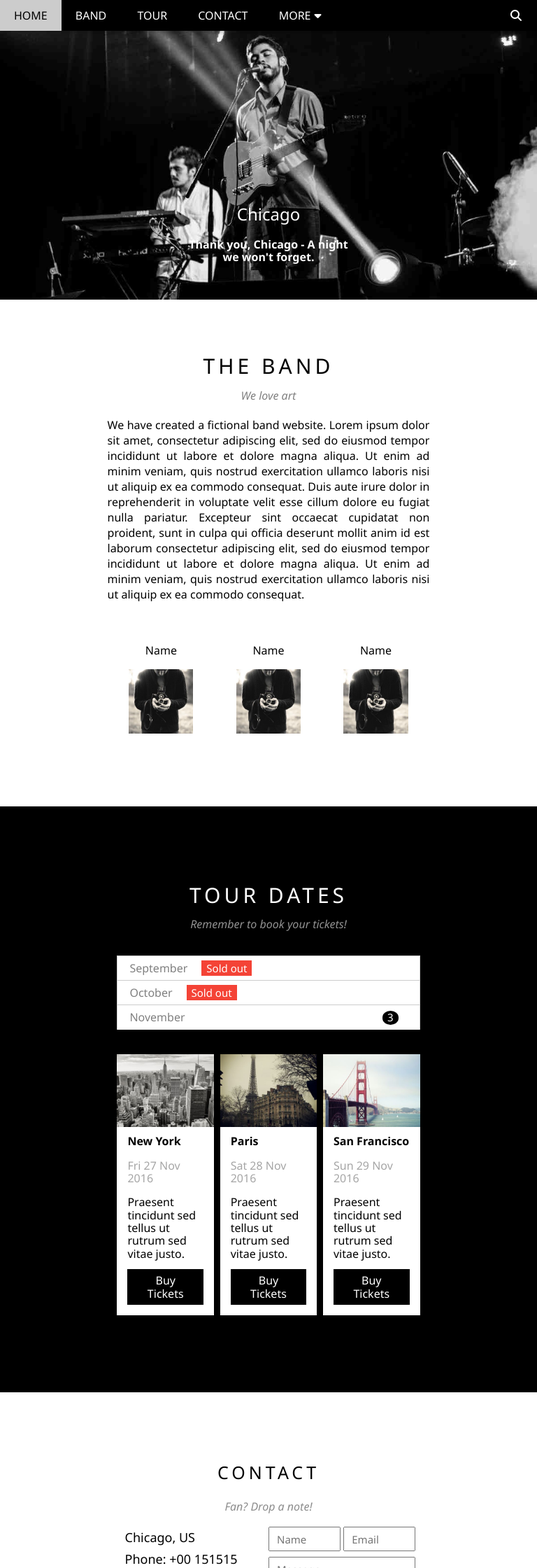
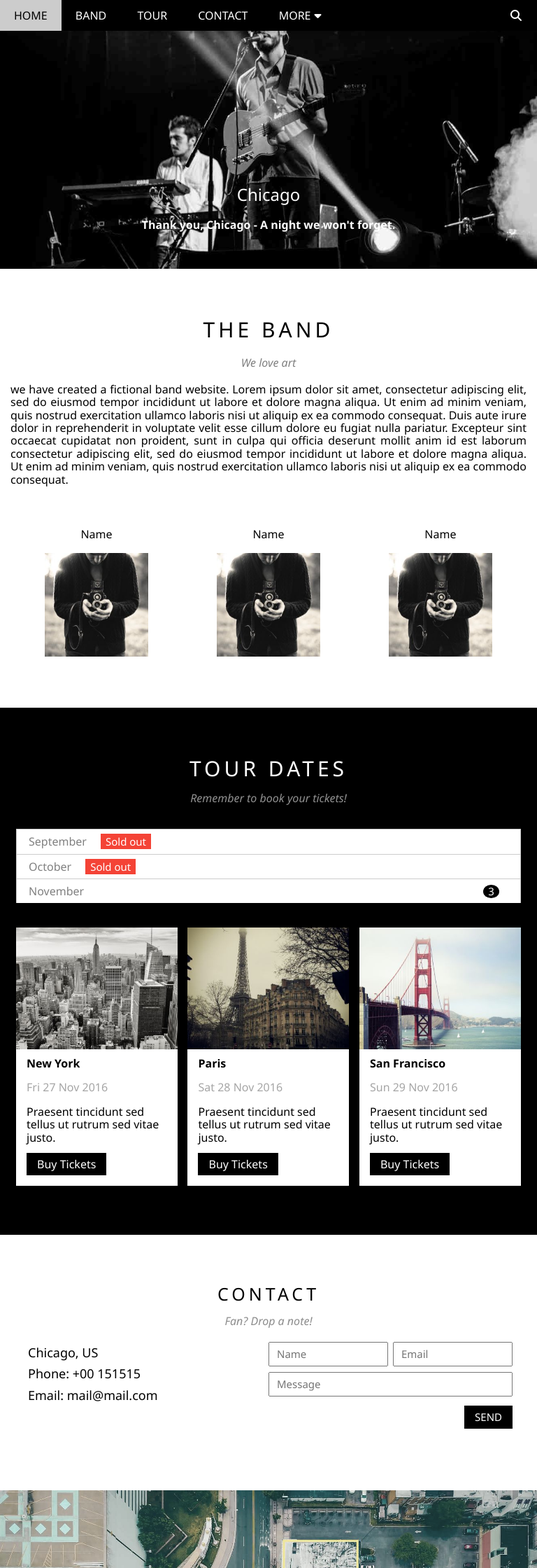
Before and after one commit to ayub-70/the-band, a PHP site: page / in a window 768 px wide. Shown: the top 2240 px of the page at 70% size. Run offline with PHP 8.4, Linux system fonts and the light colour scheme.

Commit message:
I have ended theme large screens styling

```diff
--- a/css/style.css
+++ b/css/style.css
@@ -376,9 +376,263 @@ footer span{
 	}
 }
 
-/* starting large screen styling*/
+/* starting middle screen styling*/
 
-@media(min-width:768px){
+@media(min-width:768px) and (max-width:1023px){
+
+	.middle-hide{
+		display:none !important;
+	}
+
+	.middle-appear{
+		display:block;
+	}
+
+	/*starting header styling*/
+
+	header{
+		position:fixed;
+	}
+
+	header .home, header .ul1{
+		display:inline-block;
+	}
+
+	header .home:hover{
+		background-color:#ccc !important;
+		color:black;
+		cursor:pointer;
+	}
+
+	header .ul1 li{
+		display:inline-block;
+	}
+
+	header .search{
+		position:absolute;
+		right:0;
+		top:0;
+		padding:13px 20PX;
+	}
+
+	header .search:hover{
+		background-color:#F44336;
+		cursor:pointer;
+	}
+
+	header .menu{
+		position:relative;
+	}
+
+	header .menu .sub-ul{
+		position:absolute;
+		top:100%;
+		left:0%;
+		background-color:#fff;
+		color:black;
+		width:150PX;
+		display:none;
+	}
+
+
+	header .ul1 .sub-ul li{
+		padding:10px 15PX;
+		text-transform:capitalize;
+		font-size:15PX;
+		display:block;
+	}
+
+	header .menu:hover .sub-ul{
+		display:block;
+	}
+
+	/*ending header styling*/
+
+
+	/*starting main image styling*/
+
+	main{
+		position:relative;
+		padding-top:0;
+		width:100%;
+	}
+
+	main img{
+		width:100%;
+		height:auto;
+		display:block;
+	}
+
+	main div{
+		position:absolute;
+		left:25%;
+		bottom:14%;
+		color:#fff;
+		text-align:center;
+		width:50%;
+		box-sizing:border-box;
+	}
+
+	main h2{
+		font-weight:400;
+		margin-bottom:20px;
+	}
+
+	main p{
+		font-weight:700;
+	}
+
+	main span, main h2{
+		text-transform:capitalize;
+	}
+	/*ending main-image styling*/
+
+	/*starting main-image styling*/
+
+	main{
+		position:relative;
+		padding-top:0;
+		width:100%;
+	}
+
+	main img{
+		width:100%;
+		height:auto;
+		display:block;
+	}
+
+	main div{
+		position:absolute;
+		left:25%;
+		bottom:14%;
+		color:#fff;
+		text-align:center;
+		width:50%;
+		box-sizing:border-box;
+	}
+
+	main h2{
+		font-weight:400;
+		margin-bottom:20px;
+	}
+
+	main p{
+		font-weight:700;
+		/*border:solid 1px red;*/
+		/*width:50%;*/
+	}
+
+	main span, main h2{
+		text-transform:capitalize;
+	}
+
+	/*ending main-image styling*/
+
+	/*starting band section styling*/
+
+	.band .bandmember{
+		/*border:solid 1px red;*/
+		/*float:left;*/
+	}
+
+	.band .bandmember figure{
+		width:20%;
+		margin:0 6.666%;
+		float:left;
+	}
+
+	.band .bandmember figure figcaption{
+		margin:0 0 18px 0;
+	}
+
+	.band .bandmember figure img{
+		width:100%;
+	}
+
+	/*ending band section styling*/
+
+	/*starting tour dates section styling*/
+
+	.cities-f{
+		width:94%;
+		margin:auto;
+		text-align:left;
+		position:relative;
+	}
+
+	.tour-dates-content .cities-f figure{
+		margin:0;
+		width:32%;
+		float:left;
+	}
+
+	.tour-dates-content .cities-f figure + figure{
+		margin:0 auto;
+		margin-left:2%;
+	}
+
+	.tour-dates-content .cities-f figure:last-child{
+		position:absolute;
+		right:0;
+	}
+
+	.tour-dates-content .cities-f figure img{
+		width:100%;
+
+	}
+
+	/*ending tour dates section styling*/
+
+	/*starting contact section styling*/
+
+	.contact figure{
+		padding:0 !important;
+		margin:20PX;
+	}
+
+	.contact ul, .contact form{
+		margin:0;
+		padding:0;
+	}
+
+	.contact figure ul, .contact figure form{
+		width:50%;
+		float:left;
+	}
+
+	.contact figure ul{
+		font-weight:500;
+	}
+
+	.contact figure form div:first-child{
+		width:49%;
+		float:left;
+		margin:auto;
+	}
+
+	.contact figure form div:first-child + div{
+		width:49%;
+		float:left;
+		margin-left:2%;
+	}
+
+	/*ending contact section styling*/
+
+	/*starting contact section styling*/
+
+	.location{
+		margin-top:100PX;
+	}
+
+	/*ending location section styling*/
+}
+
+/* ending middle screen styling*/
+
+/* starting large screens styling*/
+
+
+@media(min-width:1024px){
 
 	/*classes*/
 	.tablet-hide{
@@ -393,6 +647,7 @@ footer span{
 
 	header{
 		position:relative;
+		position:fixed;
 	}
 
 	header .home, header .ul1{
@@ -454,20 +709,64 @@ footer span{
 
 	/*ending header styling*/
 
+	main{
+		position:relative;
+		padding-top:0;
+		width:100%;
+	}
+
+	main img{
+		width:100%;
+		height:auto;
+		display:block;
+	}
+
+	main div{
+		position:absolute;
+		left:25%;
+		bottom:14%;
+		color:#fff;
+		text-align:center;
+		width:50%;
+		box-sizing:border-box;
+	}
+
+	main h2{
+		font-weight:400;
+		margin-bottom:20px;
+	}
+
+	main p{
+		font-weight:700;
+	}
+
+	main span, main h2{
+		text-transform:capitalize;
+	}
+	/*ending main-image styling*/
+
 	/*starting main-image styling*/
 
 	main{
 		position:relative;
 		padding-top:0;
+		width:100%;
+	}
+
+	main img{
+		width:100%;
+		height:auto;
+		display:block;
 	}
 
 	main div{
 		position:absolute;
-		bottom:55PX;
-		left:35%;
-		right:35%;
+		left:25%;
+		bottom:14%;
 		color:#fff;
 		text-align:center;
+		width:50%;
+		box-sizing:border-box;
 	}
 
 	main h2{
@@ -488,6 +787,7 @@ footer span{
 
 	.band{
 		width:60%;
+		width:940PX;
 		margin:auto;
 		padding:80PX 0 100px 0;
 	}
@@ -529,16 +829,20 @@ footer span{
 
 	.tour-dates-content{
 		width:60%;
+		width:100%;
+		max-width:1100PX;
 		margin:auto;
 		text-align:center;
 	}
 
 	.tour-dates-content > figure{
 		text-align:left;
+		width:940PX;
 	}
 
 	.cities-f{
 		width:94%;
+		width:940PX;
 		margin:auto;
 		text-align:left;
 		position:relative;
@@ -569,7 +873,7 @@ footer span{
 	/*starting contact section styling*/
 
 	.contact{
-		width:60%;
+		width:940PX;
 		margin:100px auto 120PX ;
 		padding:0 0;
 	}
@@ -611,3 +915,5 @@ footer span{
 
 	/*ending contact section styling*/
 }
+
+/*ending large screens styling*/
--- a/index.html
+++ b/index.html
@@ -6,7 +6,7 @@
 		<meta http-equiv="X-UA-Compatible" content="ie=edge">
     	<meta name="viewport" content="width=device-width, initial-scale=1.0">
 		<title>band</title>
-		<link rel="stylesheet" href="css/style.css?v=<?php echo time(); ?>">
+		<link rel="stylesheet" href="css/style.css?v=<?php time(); ?>">
 		<link rel="stylesheet" href="css/normalize.css">
 		<link rel="stylesheet" href="css/all.min.css">
 	</head>
@@ -14,19 +14,19 @@
 		<header>
 			<div class="home">home</div>
 			<input type="checkbox" id="checking-box">
-			<label class="tablet-hide" for="checking-box">
+			<label class="tablet-hide middle-hide" for="checking-box">
 				<div class="icon-tool">
 					<div></div>
 					<div></div>
 					<div></div>
 				</div>
 			</label>
-			<div class="clear  tablet-hide"></div>
-			<ul class="ul1">
+			<div class="clear  tablet-hide middle-hide"></div>
+			<ul class="ul1 middle-appear">
 				<li>band</li>
 				<li class="">tour</li>
 				<li class="">contact</li>
-				<li class="tablet-hide">merch</li>
+				<li class="tablet-hide middle-hide">merch</li>
 				<li class="menu mobile-hide">more<i class="fa fa-caret-down"></i>
 					<ul class="sub-ul">
 						<li>merchendise</li>
```
